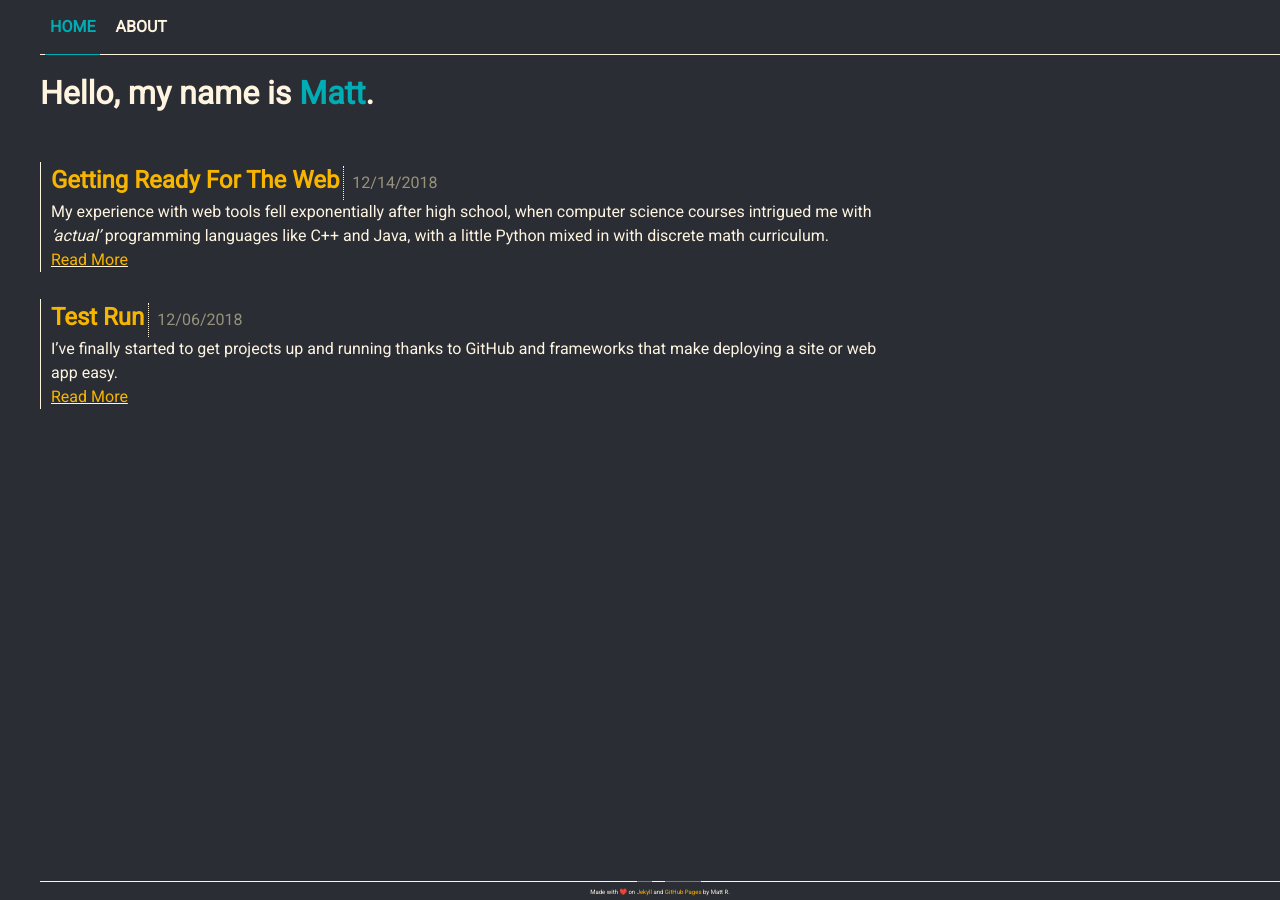
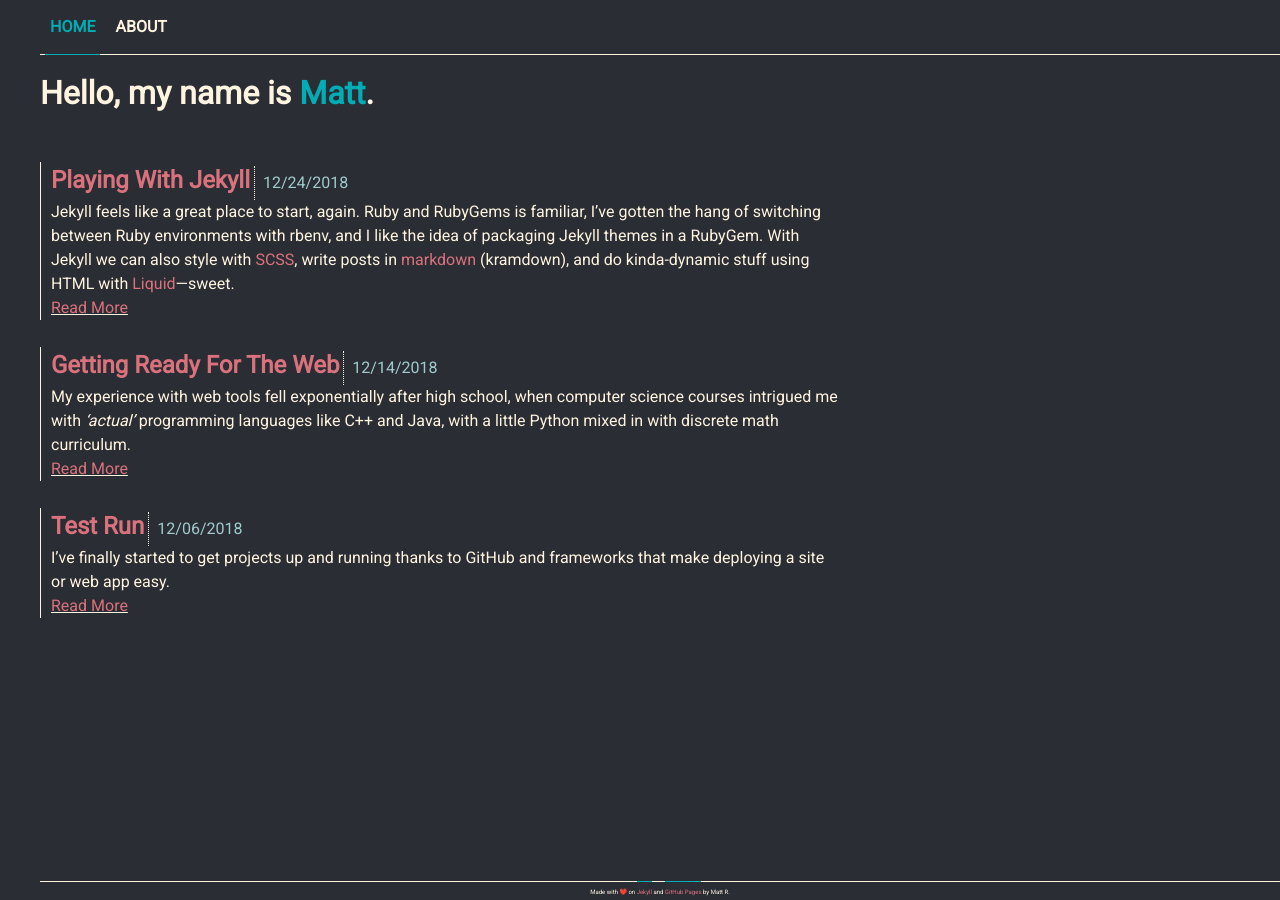
Before and after one commit to MattRugamas/mattrugamas.com, a Jekyll site: the page built from index.html, in a window 1280 px wide. Built offline with Jekyll 4.4.1, drawn with Linux system fonts in a browser that asks for light colours; the list of posts is cut into pages by our own code.

Commit message:
Finalized color scheme, new blog post

```diff
--- a/_config.yml
+++ b/_config.yml
@@ -2,8 +2,7 @@ title: Matt's Weblog
 description: >
   Matt Rugamas (@MatthewRugamas): Designer and Frontend Dev Student
 url: "https://samagurtam.github.io/"
-show_excerpts: true
-permalink: /:categories/:title # Don't show the date of the post in the URL
+permalink: /:title # Don't show the date of the post in the URL
 
 # Social
 twitter_username: matthewrugamas
--- /dev/null
+++ b/_layouts/base.html
@@ -0,0 +1,20 @@
+<!doctype html>
+<html>
+  <head>
+    {%- include faviconpackage.html -%}
+    {%- include pagetitles.html -%}
+    <link rel="stylesheet" href="/assets/css/styles.css">
+    <meta charset="utf-8">
+    <meta name="viewport" content="width=device-width, initial-scale=1">
+    {%- feed_meta -%}
+    {%- seo -%}
+  </head>
+  <body>
+    {% include navigation.html %}
+    {{ content }}
+    <footer>
+      <p>Made with ❤️ on <span><a href="https://www.jekyllrb.com">Jekyll</a></span> and <span><a href="https://pages.github.com">GitHub Pages</a></span> by Matt R.
+      </p>
+    </footer>
+  </body>
+</html>
--- a/_layouts/default.html
+++ b/_layouts/default.html
@@ -1,22 +1,6 @@
-<!doctype html>
-<html>
-  <head>
-    {%- include faviconpackage.html -%}
-    {%- include pagetitles.html -%}
-    <link rel="stylesheet" href="/assets/css/styles.css">
-    <meta charset="utf-8">
-    <meta name="viewport" content="width=device-width, initial-scale=1">
-    {%- feed_meta -%}
-    {%- seo -%}
-  </head>
-  <body>
-    {% include navigation.html %}
-    <div id="content">
-      {{ content }}
-    </div>
-    <footer>
-      <p>Made with ❤️ on <span><a href="https://www.jekyllrb.com">Jekyll</a></span> and <span><a href="https://pages.github.com">GitHub Pages</a></span> by Matt R.
-      </p>
-    </footer>
-  </body>
-</html>
+---
+layout: base
+---
+<div id="base-content">
+  {{ content }}
+</div>
--- /dev/null
+++ b/_posts/2018-12-24-Playing With Jekyll.md
@@ -0,0 +1,14 @@
+---
+title: Playing With Jekyll
+---
+Jekyll feels like a great place to start, again. Ruby and RubyGems is familiar, I've gotten the hang of switching between Ruby environments with rbenv, and I like the idea of packaging Jekyll themes in a RubyGem. With Jekyll we can also style with [SCSS](https://sass-lang.com), write posts in [markdown](https://kramdown.gettalong.org/syntax.html) (kramdown), and do kinda-dynamic stuff using HTML with [Liquid](https://shopify.github.io/liquid/)—sweet.
+
+[Jekyll's site tutorial](https://jekyllrb.com/docs/step-by-step/01-setup/) has many useful components built in that we're going to keep. The blog component is very simple, and since we're going to be writing, that stays over. There's no staff and separate blog page on this site, So we're going to remove the 'authors' collection and the whole 'collection' functionality until it is needed. The blog component can be easily migrated to the home page by getting familiar with [Liquid's Syntax](https://shopify.github.io/liquid/). Liquid makes our posts available as static html pages that we can cycle through a format with HTML. We're also going to set up a base layout that all other layouts are derived from in our `_layouts` folder. Our index layout inherits from this, as well as our post layout. I [set up a favicon package](https://realfavicongenerator.net) to support a wide-range of devices and put the package in it's own include in the `_include` folder. The navigation set up is also in an include, as well as a bit of Liquid HTML that sets up the page titles. I used [Necolas' reset](https://github.com/necolas/normalize.css/) and started with plain HTML. I built up my own SCSS in `main.scss` and imported `main.scss` and `reset.scss` into styles.scss, which is where the page loads it's styles.
+
+I'm using a [navigation bar style](https://codepen.io/samagurtam/pen/oQOwOv) that I forked from user [shahjehan](https://codepen.io/shahjehan/pen/BzLKRm) over on [CodePen](https://codepen.io/shahjehan/). I took the animation he was using in one of the nav styles and modified it to match the barebones minimal style I wanted to approach for the site. I also needed something simple that I could style and scale gracefully to smaller viewports. Much of this project turned out to be learning CSS, SCSS and how they work. Jekyll made the site building process much simpler such that I only really needed to focus on that.
+
+![DirectoryLayout](/assets/img/DirectoryLayout.png){:class="img-responsive"}
+
+We're hosting on Github Pages because a) it's free, and b) works well with Jekyll. Pros and cons of course, one being that [Github Pages has a whitelist](https://pages.github.com/versions/) on dependencies/plugins such that we are forced to use Jekyll 3.7.4 along with other not quite up-to-date wares (With Jekyll we need to use the `bundle exec` command as a prefix before any jekyll commands if we're running a newer Jekyll than the one GitHub currently has whitelisted). A pro on the other hand is that we don't build! We push our commits over to our remote repo on GitHub and they build our site and serve, meaning we can add `_site` directory to our `.gitignore`. We can start this process by using GitHub's web interface to create a new repo titled `<username>.github.io` and pushing our updates to the master branch of this new repo.
+
+That's basically it. I'm looking forward now to learning a bit about [React JS](https://reactjs.org) and re-implementing this site in [GatsbyJS](https://www.gatsbyjs.org), but it looks like we're going to need fundamental familiarity with vanilla JavaScript... Here we go!
--- a/_sass/main.scss
+++ b/_sass/main.scss
@@ -2,41 +2,57 @@
 @import url('https://fonts.googleapis.com/css?family=Roboto');
 
 $font-stack: 'Roboto', Helvetica, sans-serif;
-$black: #2A2D33;
-$white: #FFF4E0;
-$blue: #00ADB5;
-$yellow: #F8B500;
-$brown: #99927B;
-$pink: #DA727E;
+$base: #2A2D33;
+$basecomp: #FFF4E0;
+$links: #DA727E;
+$highlight: #00ADB5;
+$dates: #9FCBCC;
+
+@mixin box-sizing($property) {
+  -webkit-box-sizing: $property;
+     -moz-box-sizing: $property;
+          box-sizing: $property;
+}
+@mixin hyphens($property) {
+  -webkit-hyphens: $property;
+     -moz-hyphens: $property;
+          hyphens: $property;
+}
+%content-base {
+  display: flex;
+  flex-flow: column nowrap;
+  min-height: calc(100vh - 72px);
+  h1 {
+    margin: 0;
+    span {
+      color: $highlight;
+    } //color
+  }
+}
 
 * {
-  -webkit-box-sizing: border-box;
-     -moz-box-sizing: border-box;
-          box-sizing: border-box;
-
-  -webkit-hyphens: auto;
-     -moz-hyphens: auto;
-          hyphens: auto;
+  @include box-sizing(border-box);
+  @include hyphens(auto);
 } // everythings a border box
 *:before, *:after {
-  box-sizing: border-box;
+  @include box-sizing(border-box);
 } // everythings a border box pt II
 a {
   text-decoration: none;
-  color: $yellow;
+  color: $links;
+  transition: all .5s;
+  &:hover {
+    color: $base;
+    background-color: $links;
+  }
+  &:after,&:before {
+    transition: all .5s;
+  }
 } // set link colors
-a:visited {
-  color: $pink;
-} // set link colors
-ul {
-  list-style-type: none;
-  padding-inline-start: 0;
-  -webkit-padding-start: 0;
-} // reset default list styles
 html {
   font-family: $font-stack;
-  background-color: $black;
-  color: $white;
+  background-color: $base;
+  color: $basecomp;
 } // font family / theme colors
 
 body {
@@ -57,14 +73,15 @@ body {
 } // same-ish
 
 nav {
-  box-shadow: 0 1px 0 $white;
+  box-shadow: 0 1px 0 $basecomp;
   ul {
     display: flex;
     flex-flow: row nowrap;
     justify-content: flex-start;
     margin: 0 auto;
-    li a {
-      position: relative; // Affects blue underline animation
+    li {
+      a {
+        position: relative; // Affects highlight underline animation
         display: block; // Affects box boundaries of nav <a> elements
         padding: 15px 5px;
         margin: 0 5px auto;
@@ -72,21 +89,17 @@ nav {
         text-transform: uppercase;
         text-decoration: none;
         font-weight: 900;
+        &:hover {
+          background-color: transparent;
         }
-    li a.current {
-      color: $blue;
-      box-shadow: 0px 1px 0px $blue;
-    } // Colors & Blue Underline
-    li a.not-current {
-      color: $white;
+        &.current {
+          color: $highlight;
+          box-shadow: 0px 1px 0px $highlight;
+        } // Colors & highlight Underline
+        &.not-current {
+          color: $basecomp;
         }
-    li a,li a:after,li a:before {
-      transition: all .5s;
-    } // Transitions
-    li a.not-current:hover {
-      color: $yellow;
-    } // Nav Link Hover Color
-    li a.not-current:after {
+        &.not-current:after {
           position: absolute;
           bottom: -1px;
           left: 0;
@@ -95,12 +108,14 @@ nav {
           width: 0%;
           content: '.';
           color: transparent;
-      background: $yellow;
+          background: $highlight;
           height: 1px;
-    } // Sets up blue und anim for 'not-cur'
-    li a.not-current:hover:after {
+        } // Sets up highlight und anim for 'not-cur'
+        &.not-current:hover:after {
           width: 100%;
-    } // Blue Und Anim
+        } // highlight Und Anim
+      }
+    }
   }
 }
 @media all and (max-width: 500px) {
@@ -118,26 +133,17 @@ nav {
   }
 }
 
-div#content {
-  display: flex;
-  flex-flow: column nowrap;
-  min-height: calc(100vh - 72px);
+div#base-content {
   padding: 15px 10px 15px 0;
-  h1 {
-    margin: 0;
-    span {
-      color: $blue;
-    } //color
-  }
+  @extend %content-base;
   ul#blog-list {
-    margin-top: 5vh;
-    margin-bottom: 0;
+    margin: 5vh 0 0 0;
+    max-width: 800px;
     li {
-      max-width: 95vh;
       margin: 0 0 3vh 0;
       padding-left: 10px;
 
-      border-left-color: $white;
+      border-left-color: $basecomp;
       border-left-style: solid;
       border-left-width: 1px;
       &:last-child{
@@ -157,10 +163,10 @@ div#content {
       }
       p.date {
         display: inline-block;
-        color: $brown;
+        color: $dates;
 
         padding: 5px 0.5em;
-        border-left-color: $white;
+        border-left-color: $basecomp;
         border-left-style: dotted;
         border-left-width: 1px;
       }
@@ -168,13 +174,14 @@ div#content {
   }
 }
 @media all and (max-width: 500px) {
-  div#content {
+  div#base-content {
     min-height: 0;
     padding-left: 10px;
     h1 {
       text-align: center;
     }
     ul#blog-list {
+      margin-top: 3vh;
       li {
         border: 0vw;
         padding-left: 0;
@@ -195,7 +202,7 @@ div#content {
   }
 }
 @media all and (max-width: 800px) {
-  div#content {
+  div#base-content {
     min-height: 0;
     padding-left: 10px;
     h1 {
@@ -215,16 +222,16 @@ footer {
   padding: 5px 0 0 0;
   font-size: 25%;
   text-align: center;
-  background-color: $black;
-  box-shadow: 0 -1px 0 $white;
+  background-color: $base;
+  box-shadow: 0 -1px 0 $basecomp;
   p {
     margin: 0 auto;
-    color: $white;
+    color: $basecomp;
   }
   span {
     padding: 6px 0 0 0;
-    color: $blue;
-    box-shadow: 0 -1px 0 $blue;
+    color: $highlight;
+    box-shadow: 0 -1px 0 $highlight;
   }
 }
 @media all and (max-width: 500px) {
@@ -238,9 +245,11 @@ footer {
   }
 }
 
+/////////////////
 /* ABOUT PAGE */
+////////////////
 
-div#content {
+div#base-content {
   div#about-me {
     display: flex;
     flex-flow: row wrap-reverse;
@@ -254,17 +263,24 @@ div#content {
     margin: 0;
   }
   img#selfie {
-    box-shadow: 1px -3px 3px 3px $pink;
+    border-radius: 3px;
+    border: 1px solid $highlight;
+    box-shadow : 0 1px 2px rgba(0, 0, 0, 0.50), 0 1px 3px rgba(0, 0, 0, 0.46);
   }
   form.newsletter {
-    border: 1px solid $blue;
-    padding: 3px;
+    border-radius: 25px;
+    border: 1px solid $highlight;
+    box-shadow : 0 1px 2px rgba(0, 0, 0, 0.50), 0 1px 3px rgba(0, 0, 0, 0.46);
+    padding: 15px;
     margin-top: auto;
     text-align: center;
+    p {
+      margin: 5px;
+    }
   }
 }
 @media all and (max-width: 500px) {
-  div#content {
+  div#base-content {
     h1#about-hello {
       margin-bottom: 15px;
     }
@@ -275,7 +291,7 @@ div#content {
   }
 }
 @media all and (max-width: 800px) {
-  div#content {
+  div#base-content {
     h1#about-hello {
       margin-bottom: 15px;
       text-align: center;
@@ -287,17 +303,24 @@ div#content {
   }
 }
 
+////////////////
 /* POST PAGE */
+///////////////
 
-div#content {
+div#post-content {
+  padding: 15px 5em 15px 0;
+  @extend %content-base;
   h1#post-title {
     text-transform: capitalize;
   }
   p#post-date {
     margin: 0;
-    color: $brown;
+    color: $dates;
 
     padding: 3px 0;
+  }
+  p {
+    margin: 5px 0;
   }
   img.img-responsive {
     display: block;
@@ -308,7 +331,8 @@ div#content {
   }
 }
 @media all and (max-width: 500px) {
-  div#content {
+  div#post-content {
+    padding: 15px 0;
     p#post-date {
       display: block;
       text-align: center;
@@ -319,7 +343,8 @@ div#content {
   }
 }
 @media all and (max-width: 800px) {
-  div#content {
+  div#post-content {
+    padding: 15px 10px;
     h1#post-title {
       text-align: center;
     }
--- a/_sass/reset.scss
+++ b/_sass/reset.scss
@@ -17,11 +17,18 @@ html {
    ========================================================================== */
 
 /**
- * Remove the margin in all browsers.
+ * 1. Remove the margin in all browsers.
+ * 2. Reset default list styles
  */
 
 body {
   margin: 0;
+}
+
+ul {
+  list-style-type: none;
+  padding-inline-start: 0;
+  -webkit-padding-start: 0;
 }
 
 /**
```
Also changed, not shown: _layouts/post.html (+6 -4 lines), assets/img/DirectoryLayout.png (added), 1 other file. Lines whose indentation alone changed are shown as unchanged.
